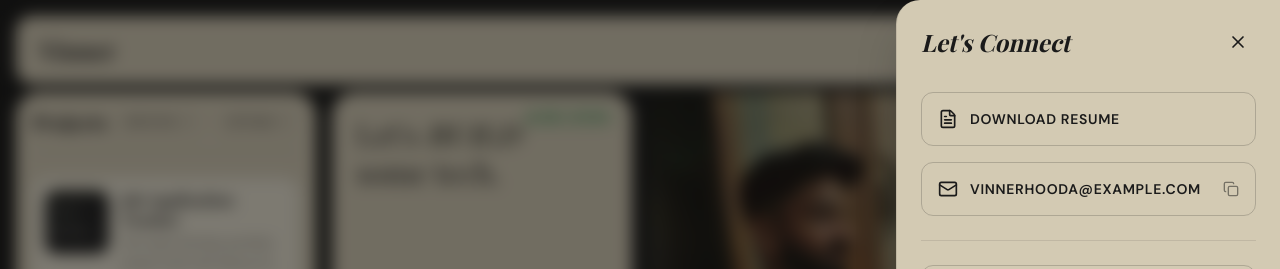
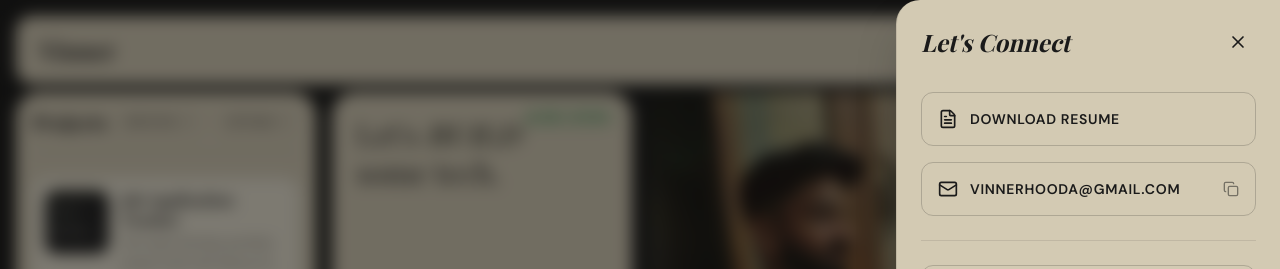
Before and after one commit to Conceal34/portfolio-site2, a Next.js app: page / in a window 1280 px wide. Both pictures are taken after a click on the button "LET'S TALK". Shown: the top 269 px of the page. Built offline with nearby package versions, Linux system fonts and the light colour scheme; no server answers; a web font is replaced by a local one.

Commit message:
fix: update visual email address in contact drawer

```diff
--- a/src/app/components/ContactDrawer.tsx
+++ b/src/app/components/ContactDrawer.tsx
@@ -66,7 +66,7 @@ export default function ContactDrawer({ isOpen, onClose }: ContactDrawerProps) {
                 <div className="flex items-center gap-3">
                   <Mail size={20} />
                   <span className="font-sans font-semibold tracking-wider text-sm uppercase">
-                    {copied ? "Copied!" : "vinnerhooda@example.com"}
+                    {copied ? "Copied!" : "vinnerhooda@gmail.com"}
                   </span>
                 </div>
                 <Copy size={16} className={`transition-opacity ${copied ? 'opacity-0' : 'opacity-50'}`} />
```
